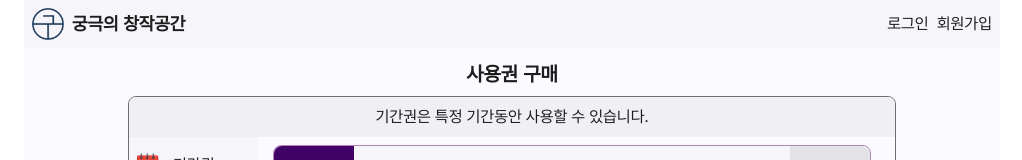
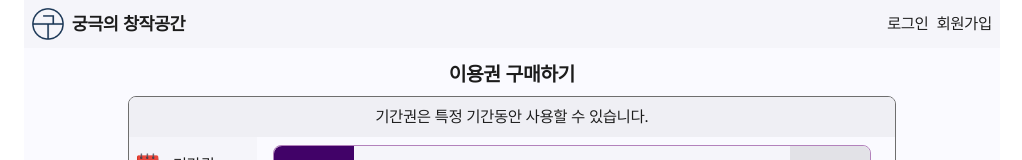
Before and after one commit to archive-xee/hot-desking-app, a Next.js app: page /ticket in a window 1280 px wide. Shown: the top 160 px of the page, without its empty margins (128-1150 px from the left). Built offline with nearby package versions, Linux system fonts and the light colour scheme.

Commit message:
[Update] 사용권 → 이용권으로 변경

```diff
--- a/src/app/ticket/page.tsx
+++ b/src/app/ticket/page.tsx
@@ -1,5 +1,5 @@
 import Image from "next/image"
-import { TicketForSale } from "@/src/components/organisms/Ticket"
+import { TicketForSale } from "@/src/components/organisms/Ticket/"
 
 export default function TicketPage() {
   return (
@@ -11,7 +11,7 @@ export default function TicketPage() {
 }
 
 const TicketPageTitle = () => {
-  return <h1 className="text-center text-xl font-bold">사용권 구매</h1>
+  return <h1 className="text-center text-xl font-bold">이용권 구매하기</h1>
 }
 
 const TicketViewContainer = () => {
```
